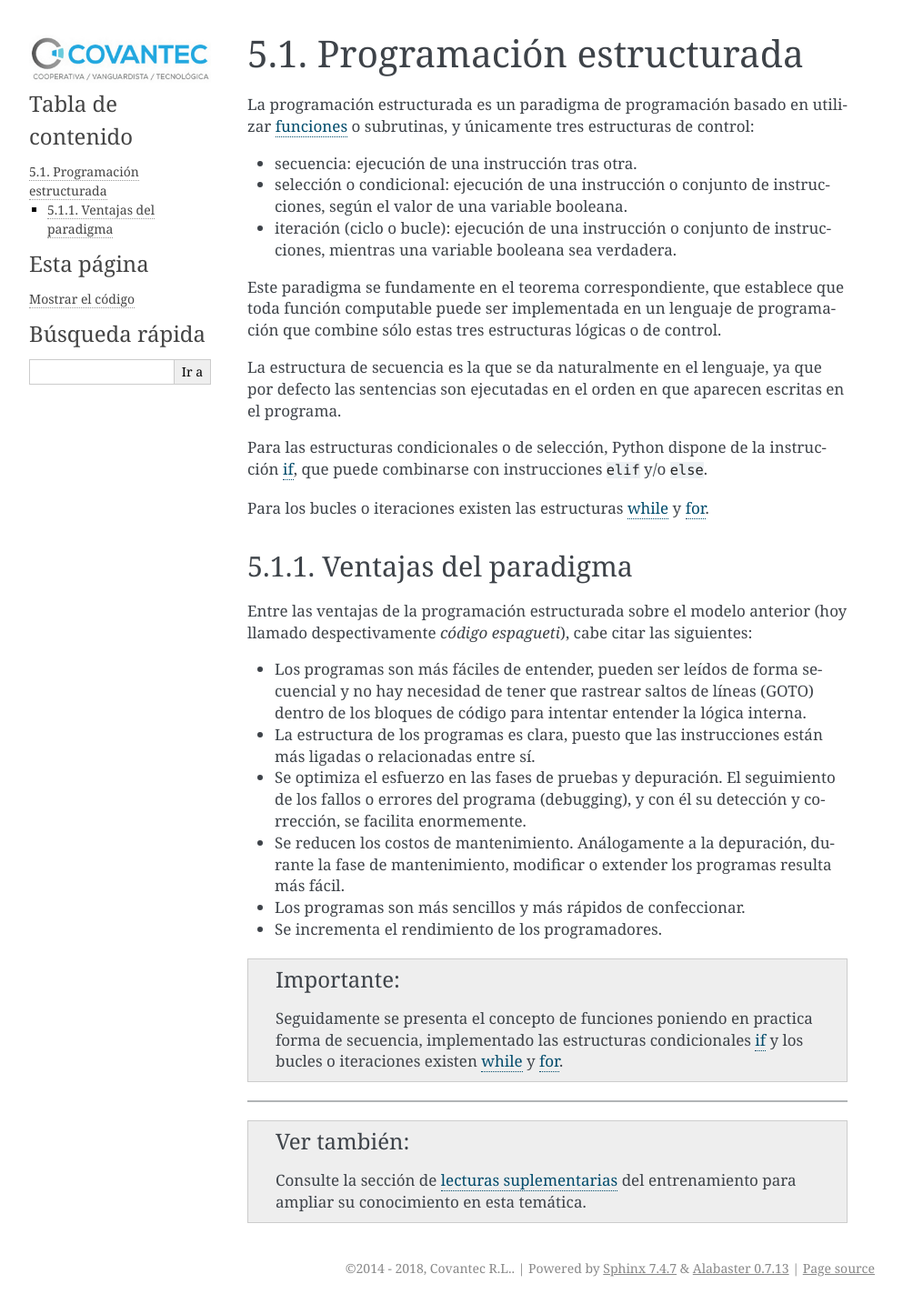
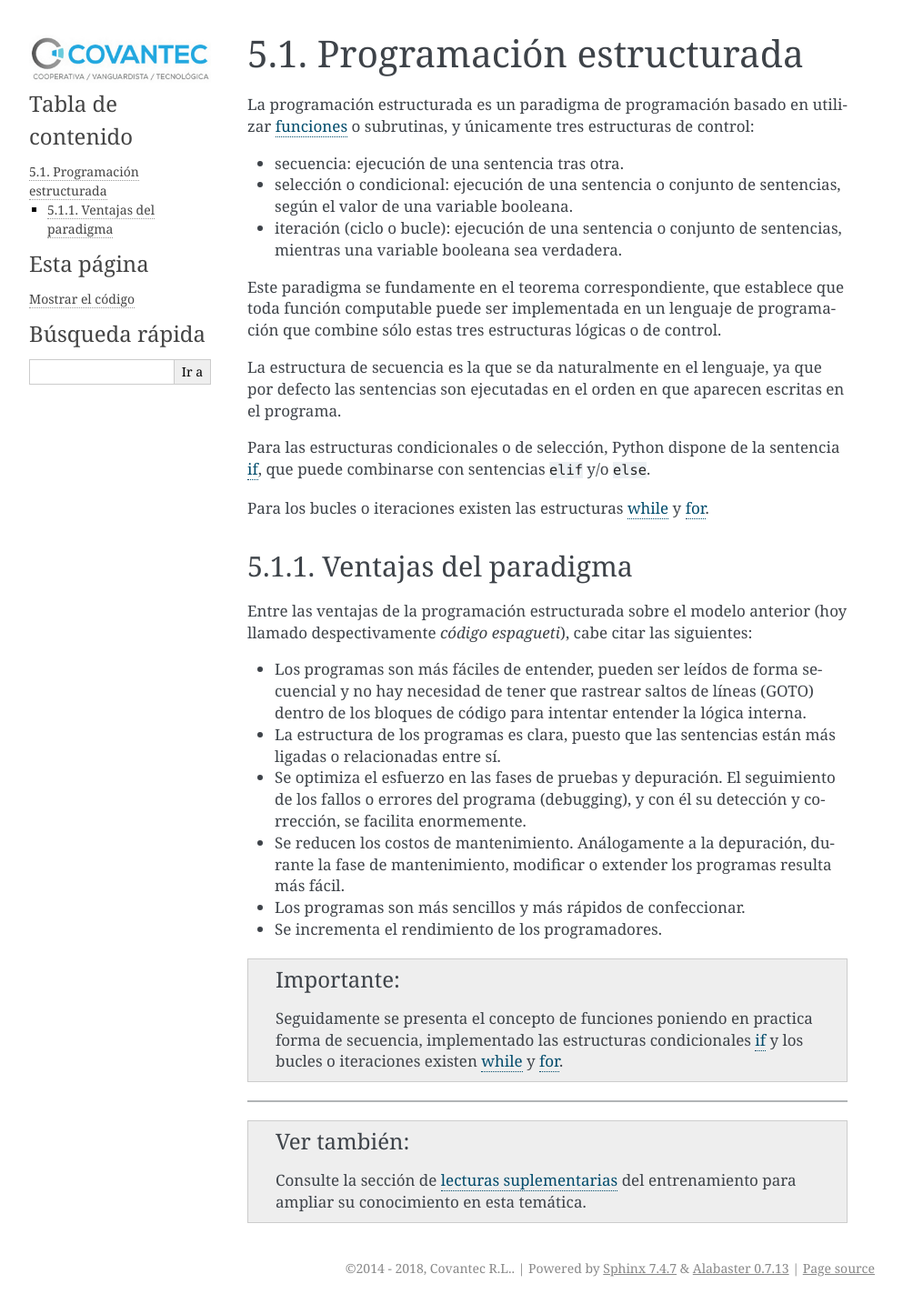
Before and after one commit to macagua/entrenamiento.python_basico, a Sphinx documentation site: the page built from source/leccion5/programacion_estructurada.rst, in a window 1280 px wide. Shown: the whole page at 91% size, without its empty margins (148-1141 px from the left). Built offline with Sphinx 7.4.7, drawn with Linux system fonts in a browser that asks for light colours.

Commit message:
Realizar revision de redaccion y agregado mejoras a la explicaciones

```diff
--- a/source/leccion1/caracteristicas.rst
+++ b/source/leccion1/caracteristicas.rst
@@ -178,7 +178,7 @@ Los principios están listados a continuación:
 - Los espacios de nombres (``namespaces``) son una gran idea ¡Hagamos más de esas cosas!
 
 También se incluye como un *huevo de pascua*, el cual se puede encontrar, desde el
-:ref:`intérprete de Python <python_interactivo>`, ingresar la siguiente instrucción:
+:ref:`intérprete de Python <python_interactivo>`, ingresar la siguiente sentencia:
 
 ::
 
--- a/source/leccion3/variables_constantes.rst
+++ b/source/leccion3/variables_constantes.rst
@@ -147,11 +147,12 @@ Un pequeño número de constantes vive en el espacio de nombres incorporado. Son
 	la comparación no se implementa con respecto al otro tipo.
 
 ``Ellipsis``
-`	Valor especial utilizado junto con la sintaxis de corte ampliada.
+	Valor especial utilizado junto con la sintaxis de corte ampliada. Véase también el
+	objeto :ref:`elipsis <python_objeto_ellipsis>`.
 
 ``__debug__``
 	Esta constante es ``True`` si Python no se inició con una opción ``-O``.
-	Véase también la declaración ``assert``.
+	Véase también la sentencia :ref:`assert <python_sentencia_assert>`.
 
 .. note::
 	Los nombres ``None`` y ``__debug__`` no se pueden reasignar (asignaciones
--- a/source/leccion5/programacion_estructurada.rst
+++ b/source/leccion5/programacion_estructurada.rst
@@ -10,12 +10,12 @@ La programación estructurada es un paradigma de programación basado en utiliza
 :ref:`funciones <python_funciones>` o subrutinas, y únicamente tres estructuras
 de control:
 
-- secuencia: ejecución de una instrucción tras otra.
+- secuencia: ejecución de una sentencia tras otra.
 
-- selección o condicional: ejecución de una instrucción o conjunto de instrucciones,
+- selección o condicional: ejecución de una sentencia o conjunto de sentencias,
   según el valor de una variable booleana.
 
-- iteración (ciclo o bucle): ejecución de una instrucción o conjunto de instrucciones,
+- iteración (ciclo o bucle): ejecución de una sentencia o conjunto de sentencias,
   mientras una variable booleana sea verdadera.
 
 Este paradigma se fundamente en el teorema correspondiente, que establece que toda
@@ -23,10 +23,12 @@ función computable puede ser implementada en un lenguaje de programación que c
 sólo estas tres estructuras lógicas o de control.
 
 La estructura de secuencia es la que se da naturalmente en el lenguaje, ya que por
-defecto las sentencias son ejecutadas en el orden en que aparecen escritas en el programa.
+defecto las sentencias son ejecutadas en el orden en que aparecen escritas en el
+programa.
 
-Para las estructuras condicionales o de selección, Python dispone de la instrucción
-:ref:`if <python_condicional_if>`, que puede combinarse con instrucciones ``elif`` y/o ``else``.
+Para las estructuras condicionales o de selección, Python dispone de la sentencia
+:ref:`if <python_condicional_if>`, que puede combinarse con sentencias ``elif`` y/o
+``else``.
 
 Para los bucles o iteraciones existen las estructuras :ref:`while <python_bucle_while>`
 y :ref:`for <python_bucle_for>`.
@@ -38,33 +40,34 @@ Ventajas del paradigma
 Entre las ventajas de la programación estructurada sobre el modelo anterior (hoy
 llamado despectivamente *código espagueti*), cabe citar las siguientes:
 
-- Los programas son más fáciles de entender, pueden ser leídos de forma secuencial y
-  no hay necesidad de tener que rastrear saltos de líneas (GOTO) dentro de los bloques
-  de código para intentar entender la lógica interna.
+- Los programas son más fáciles de entender, pueden ser leídos de forma secuencial
+  y no hay necesidad de tener que rastrear saltos de líneas (GOTO) dentro de los
+  bloques de código para intentar entender la lógica interna.
 
-- La estructura de los programas es clara, puesto que las instrucciones están más ligadas
-  o relacionadas entre sí.
+- La estructura de los programas es clara, puesto que las sentencias están más
+  ligadas o relacionadas entre sí.
 
-- Se optimiza el esfuerzo en las fases de pruebas y depuración. El seguimiento de los
-  fallos o errores del programa (debugging), y con él su detección y corrección, se
-  facilita enormemente.
+- Se optimiza el esfuerzo en las fases de pruebas y depuración. El seguimiento de
+  los fallos o errores del programa (debugging), y con él su detección y corrección,
+  se facilita enormemente.
 
-- Se reducen los costos de mantenimiento. Análogamente a la depuración, durante la fase
-  de mantenimiento, modificar o extender los programas resulta más fácil.
+- Se reducen los costos de mantenimiento. Análogamente a la depuración, durante la
+  fase de mantenimiento, modificar o extender los programas resulta más fácil.
 
 - Los programas son más sencillos y más rápidos de confeccionar.
 
 - Se incrementa el rendimiento de los programadores.
 
-
 .. important::
 
-	Seguidamente se presenta el concepto de funciones poniendo en practica forma de secuencia,
-	implementado las estructuras condicionales :ref:`if <python_condicional_if>` y los bucles
-	o iteraciones existen :ref:`while <python_bucle_while>` y :ref:`for <python_bucle_for>`.
+	Seguidamente se presenta el concepto de funciones poniendo en practica forma de
+	secuencia, implementado las estructuras condicionales :ref:`if <python_condicional_if>`
+	y los bucles o iteraciones existen :ref:`while <python_bucle_while>` y
+	:ref:`for <python_bucle_for>`.
 
 
 ----
+
 
 .. seealso::
 
--- a/source/leccion9/errores.rst
+++ b/source/leccion9/errores.rst
@@ -259,7 +259,7 @@ Tiene que ser o una instancia de excepción, o una clase de excepción
 (una clase que hereda de :ref:`Exception <python_exception>`).
 
 Si necesitás determinar cuando una excepción fue lanzada pero no querés
-manejarla, una forma simplificada de la instrucción ``raise`` te
+manejarla, una forma simplificada de la sentencia ``raise`` te
 permite relanzarla:
 
 ::
```
Also changed, not shown: source/leccion1/introduccion.rst (+5 -5 lines).
